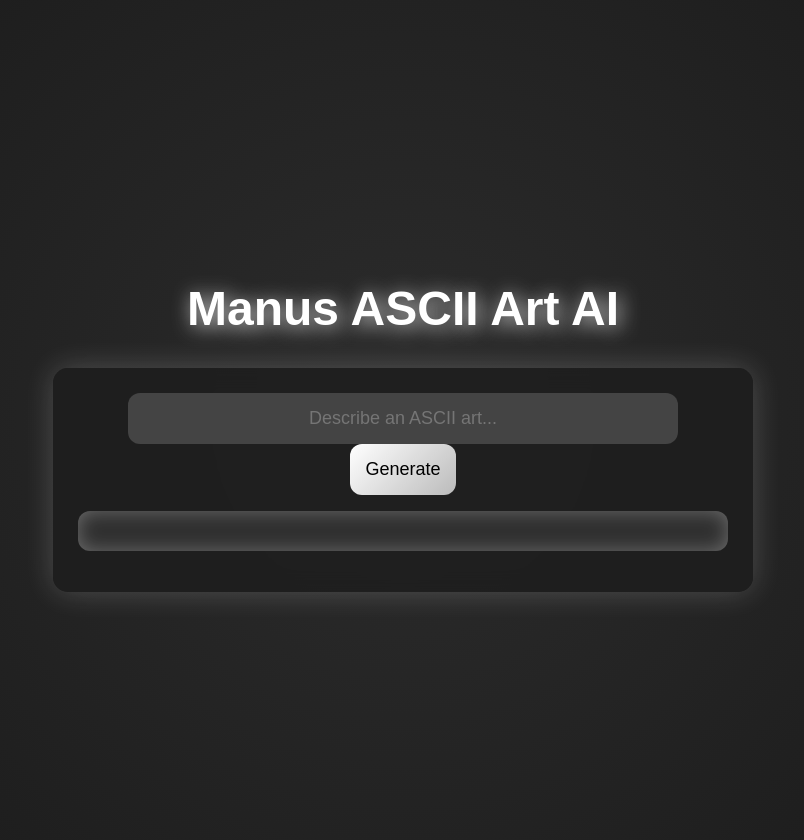
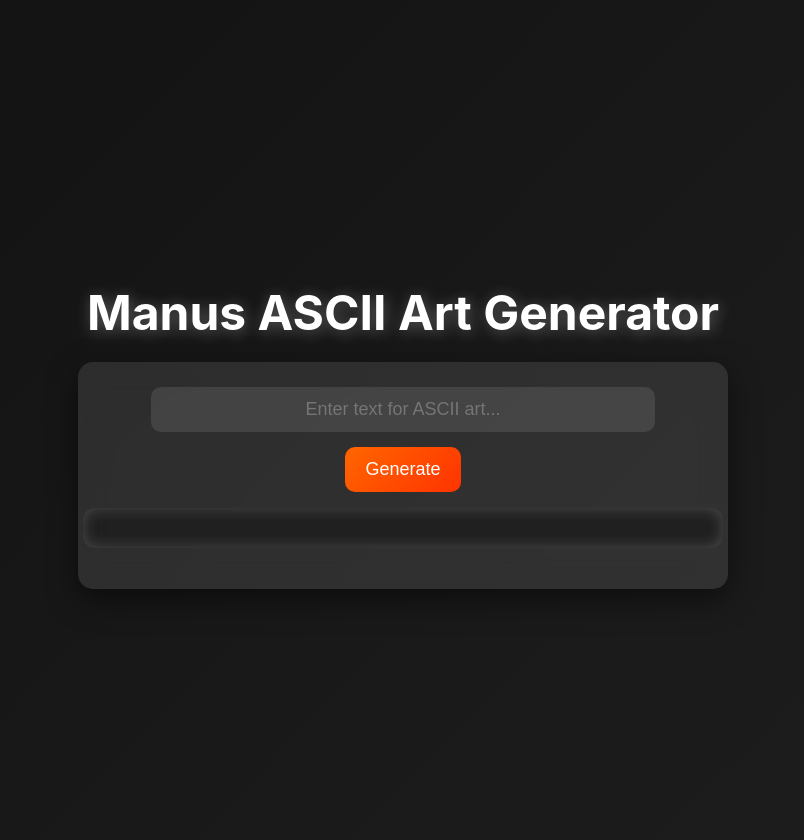
Before and after one commit to AlexSmithai/ai_ascii_agent, a Flask app: page / in a window 1280 px wide. Shown: the whole page, without its empty margins (237-1041 px from the left). Run offline with Flask 3, Linux system fonts and the light colour scheme.

Commit message:
Update index.html

```diff
--- a/templates/index.html
+++ b/templates/index.html
@@ -3,11 +3,11 @@
 <head>
     <meta charset="UTF-8">
     <meta name="viewport" content="width=device-width, initial-scale=1.0">
-    <title>Manus ASCII Art AI</title>
+    <title>Manus ASCII Art Generator</title>
     <style>
         body {
-            font-family: 'Poppins', sans-serif;
-            background: radial-gradient(circle, #2c2c2c, #1a1a1a);
+            font-family: 'Inter', sans-serif;
+            background: linear-gradient(135deg, #121212, #1e1e1e);
             color: white;
             display: flex;
             flex-direction: column;
@@ -18,49 +18,57 @@
             padding: 20px;
         }
         h1 {
-            color: #ffffff;
-            text-align: center;
             font-size: 3rem;
             font-weight: 700;
-            text-shadow: 3px 3px 20px rgba(255, 255, 255, 0.8);
+            text-shadow: 2px 2px 15px rgba(255, 255, 255, 0.3);
+            margin-bottom: 20px;
+            animation: fadeIn 1s ease-in-out;
         }
         #chat-container {
-            width: 90%;
-            max-width: 650px;
-            background: rgba(30, 30, 30, 0.85);
+            width: 100%;
+            max-width: 600px;
+            background: rgba(255, 255, 255, 0.1);
             padding: 25px;
             border-radius: 15px;
-            box-shadow: 0px 0px 30px rgba(255, 255, 255, 0.2);
-            text-align: center;
-            backdrop-filter: blur(10px);
+            box-shadow: 0 10px 30px rgba(0, 0, 0, 0.5);
+            backdrop-filter: blur(15px);
+            animation: fadeInUp 1.2s ease-in-out;
+            display: flex;
+            flex-direction: column;
+            align-items: center;
         }
         input {
             width: 80%;
-            padding: 15px;
-            border-radius: 12px;
+            padding: 12px;
+            border-radius: 10px;
             border: none;
             font-size: 18px;
-            background: #444;
+            background: rgba(255, 255, 255, 0.1);
             color: white;
             text-align: center;
             outline: none;
+            transition: all 0.3s;
+        }
+        input:focus {
+            box-shadow: 0px 0px 10px rgba(255, 255, 255, 0.3);
         }
         button {
-            padding: 15px;
-            background: linear-gradient(135deg, #ffffff, #bbbbbb);
-            color: black;
+            margin-top: 15px;
+            padding: 12px 20px;
+            background: linear-gradient(135deg, #ff6600, #ff3300);
+            color: white;
             border: none;
-            border-radius: 12px;
+            border-radius: 10px;
             cursor: pointer;
             font-size: 18px;
             transition: all 0.3s;
         }
         button:hover {
-            background: linear-gradient(135deg, #bbbbbb, #ffffff);
+            background: linear-gradient(135deg, #ff3300, #ff6600);
             transform: scale(1.05);
         }
         pre {
-            background: rgba(50, 50, 50, 0.9);
+            background: rgba(30, 30, 30, 0.9);
             padding: 20px;
             border-radius: 12px;
             white-space: pre-wrap;
@@ -69,28 +77,46 @@
             font-size: 16px;
             max-height: 350px;
             overflow-y: auto;
-            box-shadow: inset 0px 0px 20px rgba(255, 255, 255, 0.3);
+            box-shadow: inset 0px 0px 15px rgba(255, 255, 255, 0.2);
+            animation: fadeInUp 1.5s ease-in-out;
+            width: 100%;
+        }
+        @keyframes fadeIn {
+            from { opacity: 0; }
+            to { opacity: 1; }
+        }
+        @keyframes fadeInUp {
+            from { opacity: 0; transform: translateY(30px); }
+            to { opacity: 1; transform: translateY(0); }
         }
     </style>
     <script>
         async function sendMessage() {
-            let userInput = document.getElementById("userInput").value;
+            let userInput = document.getElementById("userInput").value.trim();
             let responseBox = document.getElementById("response");
+
+            if (!userInput) {
+                responseBox.innerText = "Please enter some text to generate ASCII art.";
+                return;
+            }
+
+            responseBox.innerText = "Generating ASCII art...";
 
             let response = await fetch("/chat", {
                 method: "POST",
                 headers: { "Content-Type": "application/json" },
                 body: JSON.stringify({ message: userInput })
             });
+
             let data = await response.json();
             responseBox.innerText = data.response;
         }
     </script>
 </head>
 <body>
-    <h1>Manus ASCII Art AI</h1>
+    <h1>Manus ASCII Art Generator</h1>
     <div id="chat-container">
-        <input type="text" id="userInput" placeholder="Describe an ASCII art...">
+        <input type="text" id="userInput" placeholder="Enter text for ASCII art...">
         <button onclick="sendMessage()">Generate</button>
         <pre id="response"></pre>
     </div>
```
